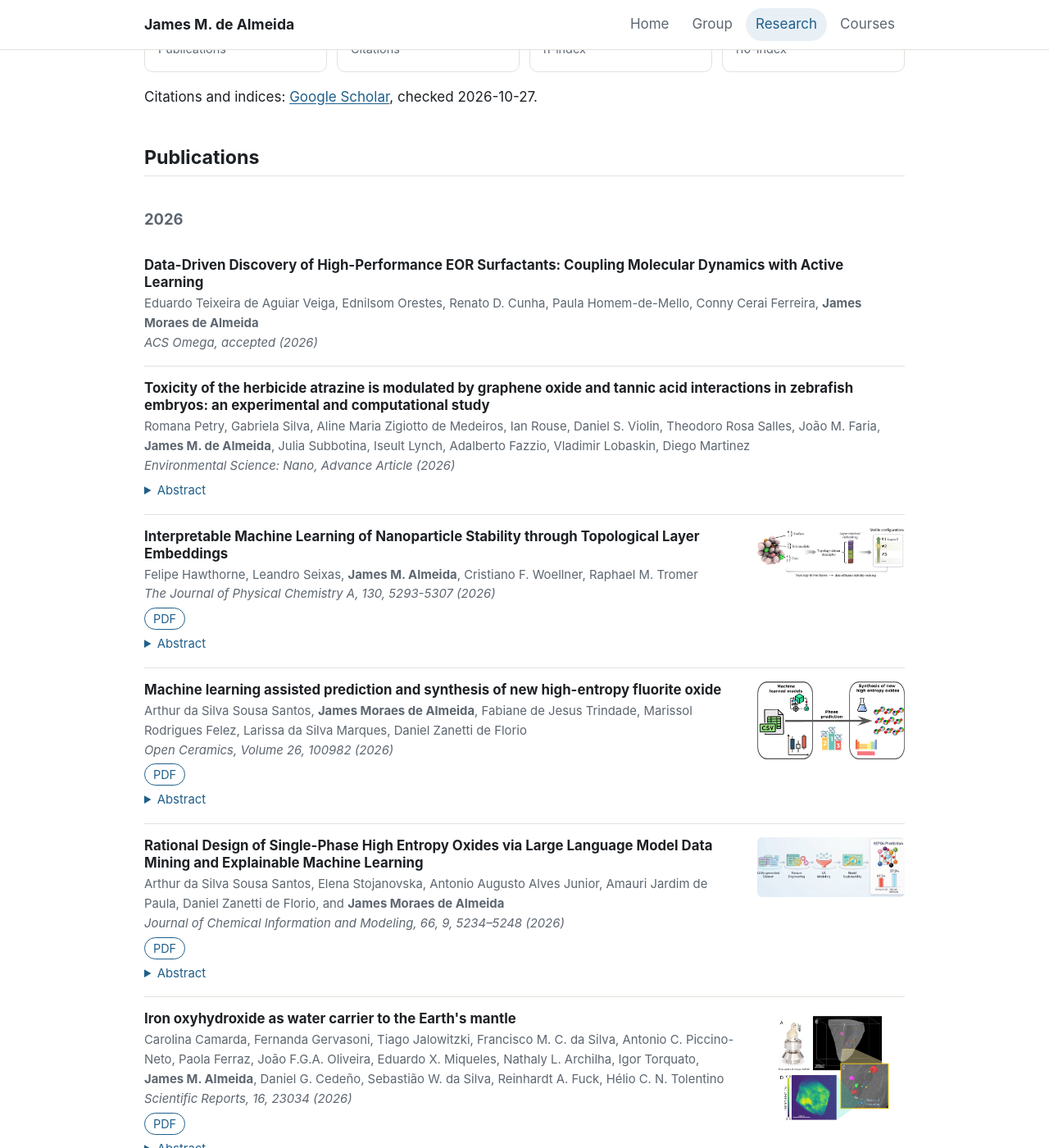
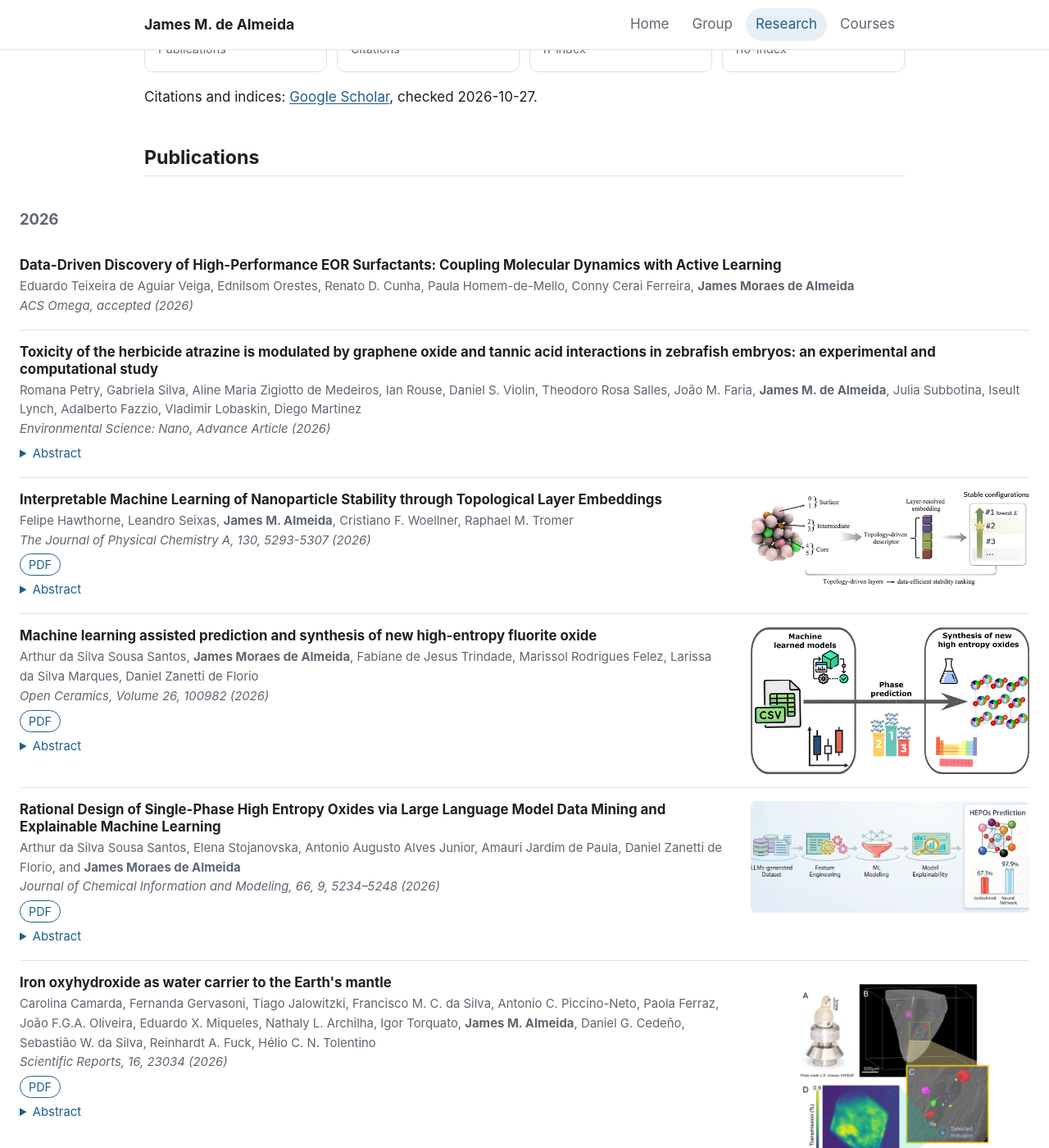
Before and after one commit to jamesmalmeida/almeida.page, a Jekyll site: the page built from research.md, in a window 1280 px wide and 1400 px high, scrolled down 1230 px. Shown: the whole window at 82% size. Built offline with Jekyll 4.4.1, drawn with Linux system fonts in a browser that asks for light colours.

Commit message:
Research: wider publication list and larger figures on desktop
Co-Authored-By: Claude Opus 5.5 <noreply@anthropic.com>
Claude-Session: https://claude.ai/code/session_01AVsTU5791Xx8kdYCnM2cvw

```diff
--- a/assets/css/style.css
+++ b/assets/css/style.css
@@ -61,6 +61,12 @@ h3 { font-size: 1.15rem; margin-top: 1.6em; }
 .stats strong { display: block; font-size: 1.6rem; color: var(--accent); }
 .stats span { color: var(--muted); font-size: .9rem; }
 .year { color: var(--muted); margin-top: 2.2em; }
+/* on desktop the publication list breaks out of the 960px column so figures can be larger */
+@media (min-width: 1000px) {
+  .pubs { width: min(1240px, 100vw - 48px); margin-left: 50%; transform: translateX(-50%); }
+  .pubs .pub { grid-template-columns: 1fr 340px; gap: 28px; }
+  .pubs .pub-img { width: 340px; max-height: 240px; }
+}
 .pub { display: grid; grid-template-columns: 1fr 180px; gap: 20px; padding: 16px 0; border-bottom: 1px solid var(--line); }
 .pub:not(:has(.pub-img)) { grid-template-columns: 1fr; }
 .pub-img { order: 2; width: 180px; max-height: 140px; object-fit: contain; background: #fff; border-radius: 6px; }
--- a/research.md
+++ b/research.md
@@ -45,7 +45,9 @@ Citations and indices: [Google Scholar]({{ site.scholar }}), checked 2026-10-27.
 ## Publications
 
 {% assign by_year = site.data.publications | group_by: "year" %}
+<div class="pubs">
 {% for y in by_year %}
 <h3 class="year">{{ y.name }}</h3>
 {% for p in y.items %}{% include publication.html pub=p %}{% endfor %}
 {% endfor %}
+</div>
```
